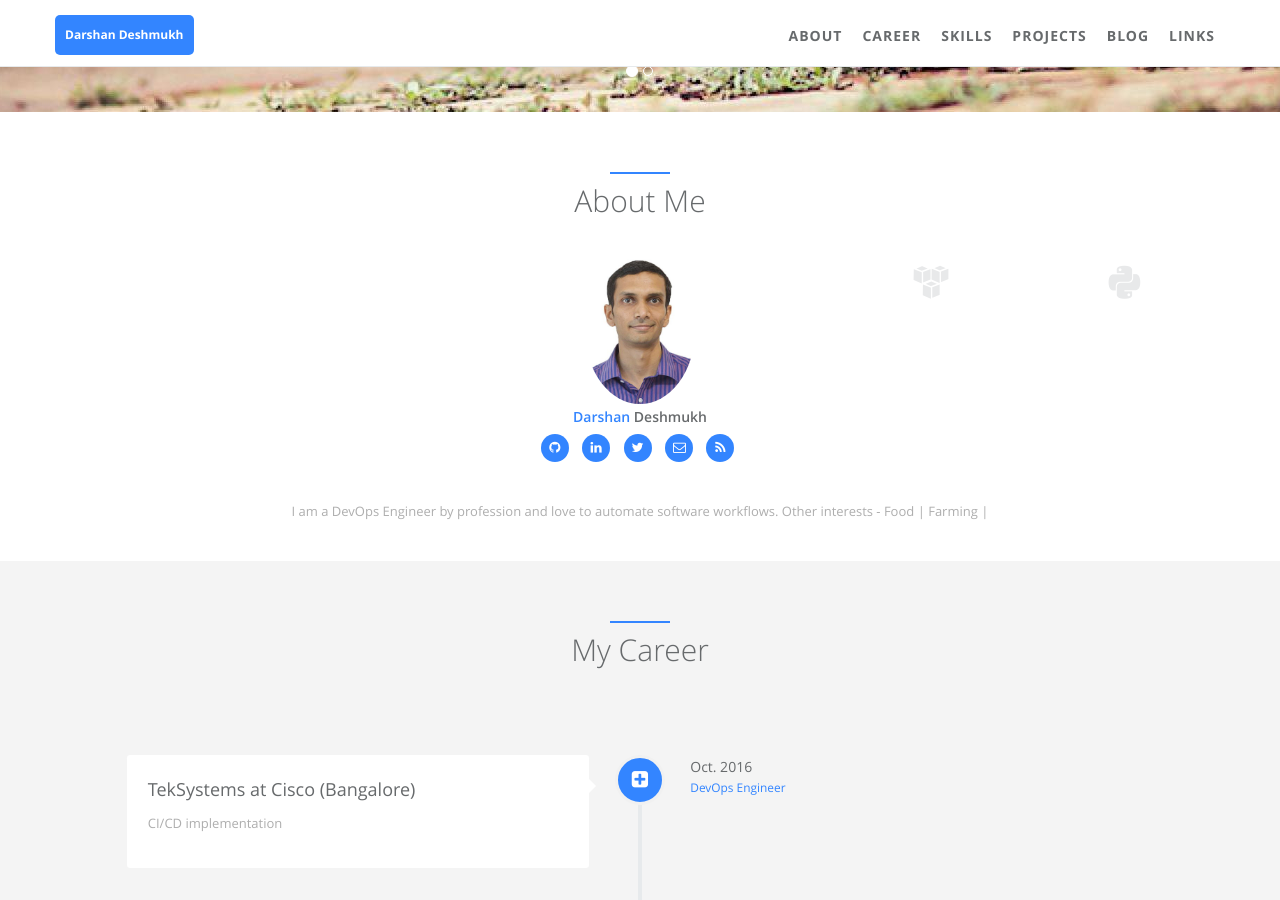
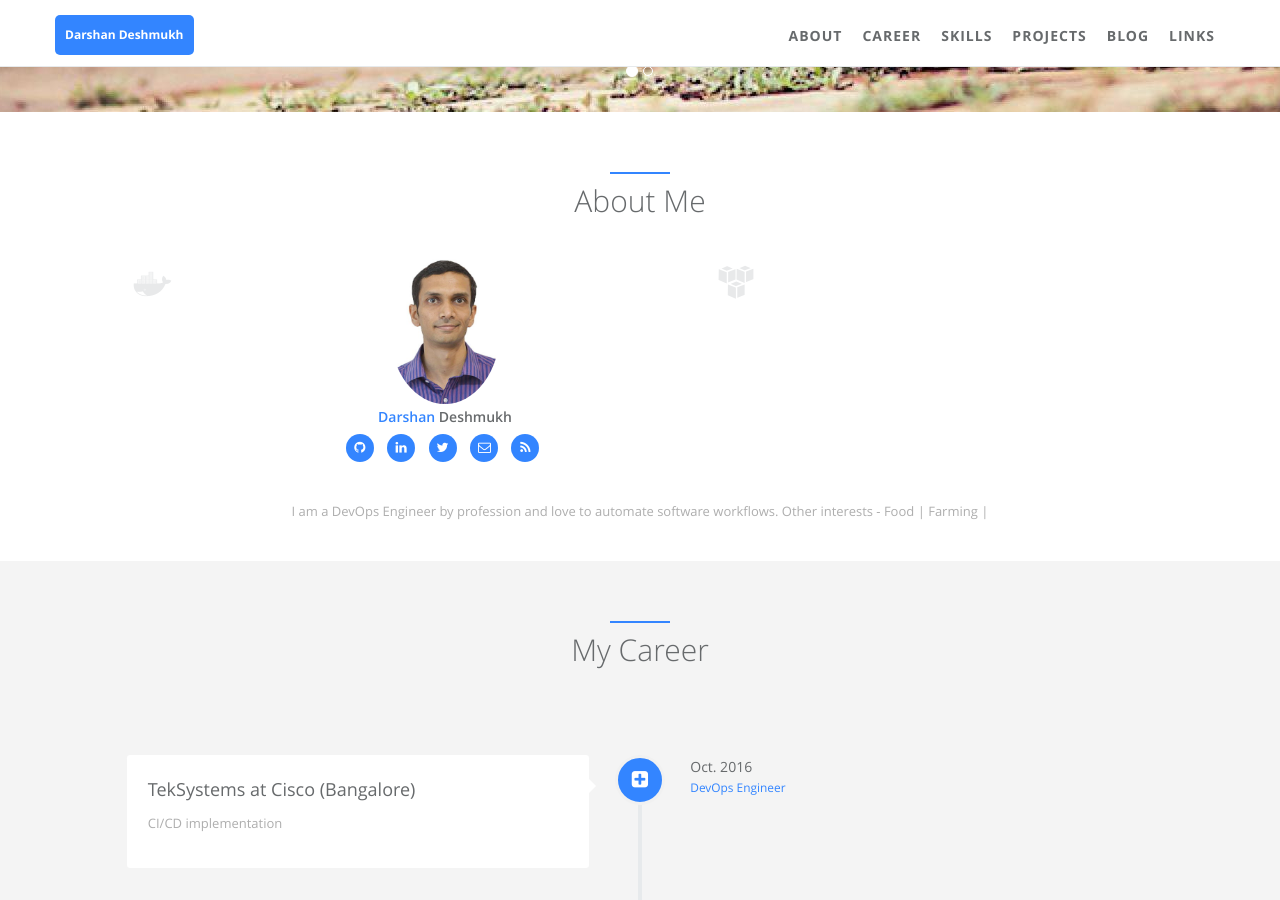
Before and after one commit to darshandeshmukh11/backup, a Jekyll site: the page built from index.html, in a window 1280 px wide and 900 px high, scrolled down 358 px. Built offline with Jekyll 4.4.1, drawn with Linux system fonts in a browser that asks for light colours.

Commit message:
Update skill icon

```diff
--- a/_config.yml
+++ b/_config.yml
@@ -23,11 +23,9 @@ author:  # change following line to your infomation.
   #cv: http://cv.jarrekk.com  # An online CV can be printed as PDF, leave blank if you don't have now
   # skill icons are on avatar's left and right side. Reference urls are http://fontawesome.io/ and http://fizzed.com/oss/font-mfizz
   skill_icon1:
-    - name: icon-kubernetes
-    - name: icon-dockers
+    - name: icon-docker
   skill_icon2:
     - name: icon-aws
-    - name: icon-python
   desc: I am a DevOps Engineer by profession and love to automate software workflows. Other interests - Food | Farming |   # Describe yourself.
 
 # comment
```
